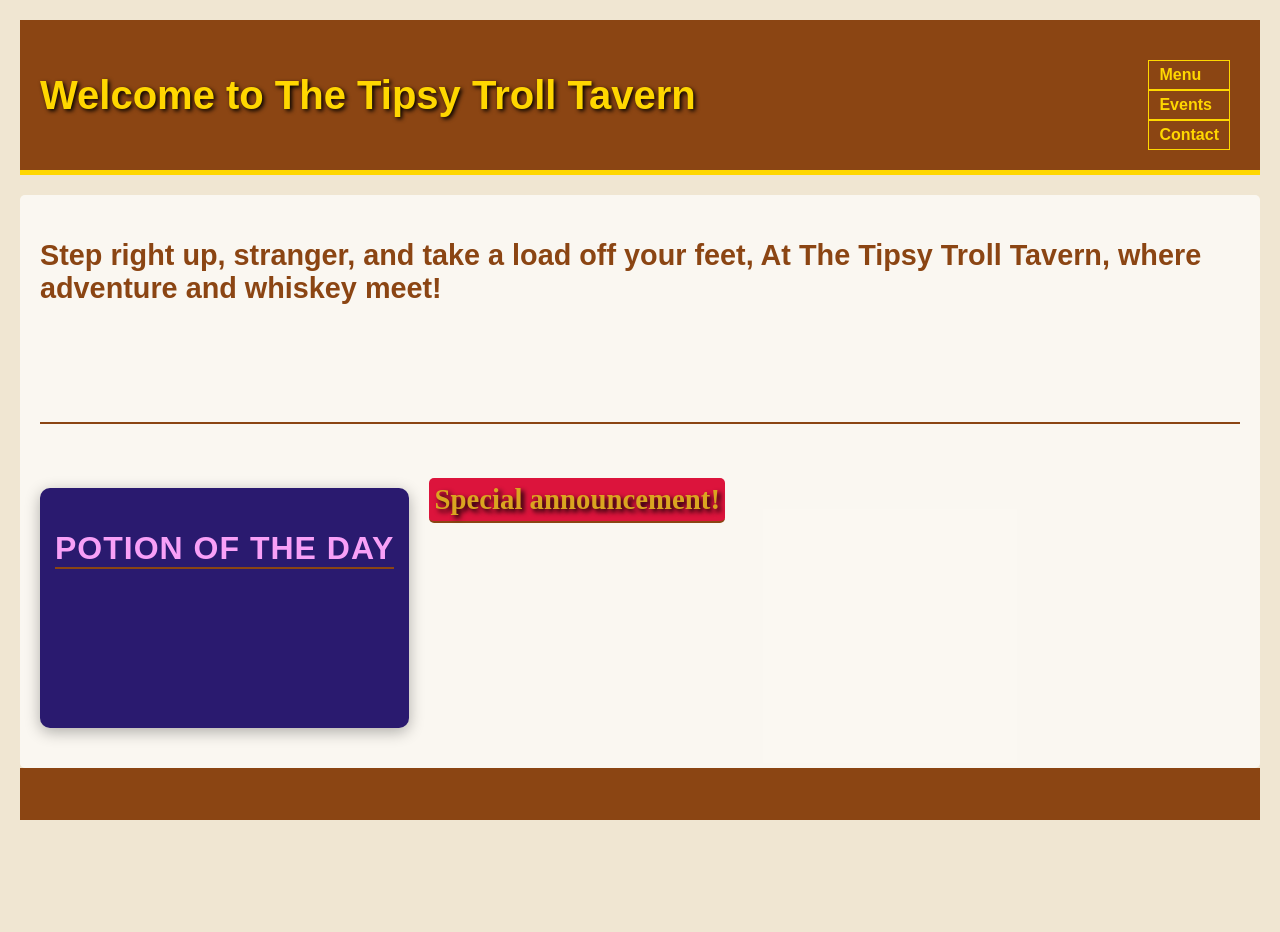
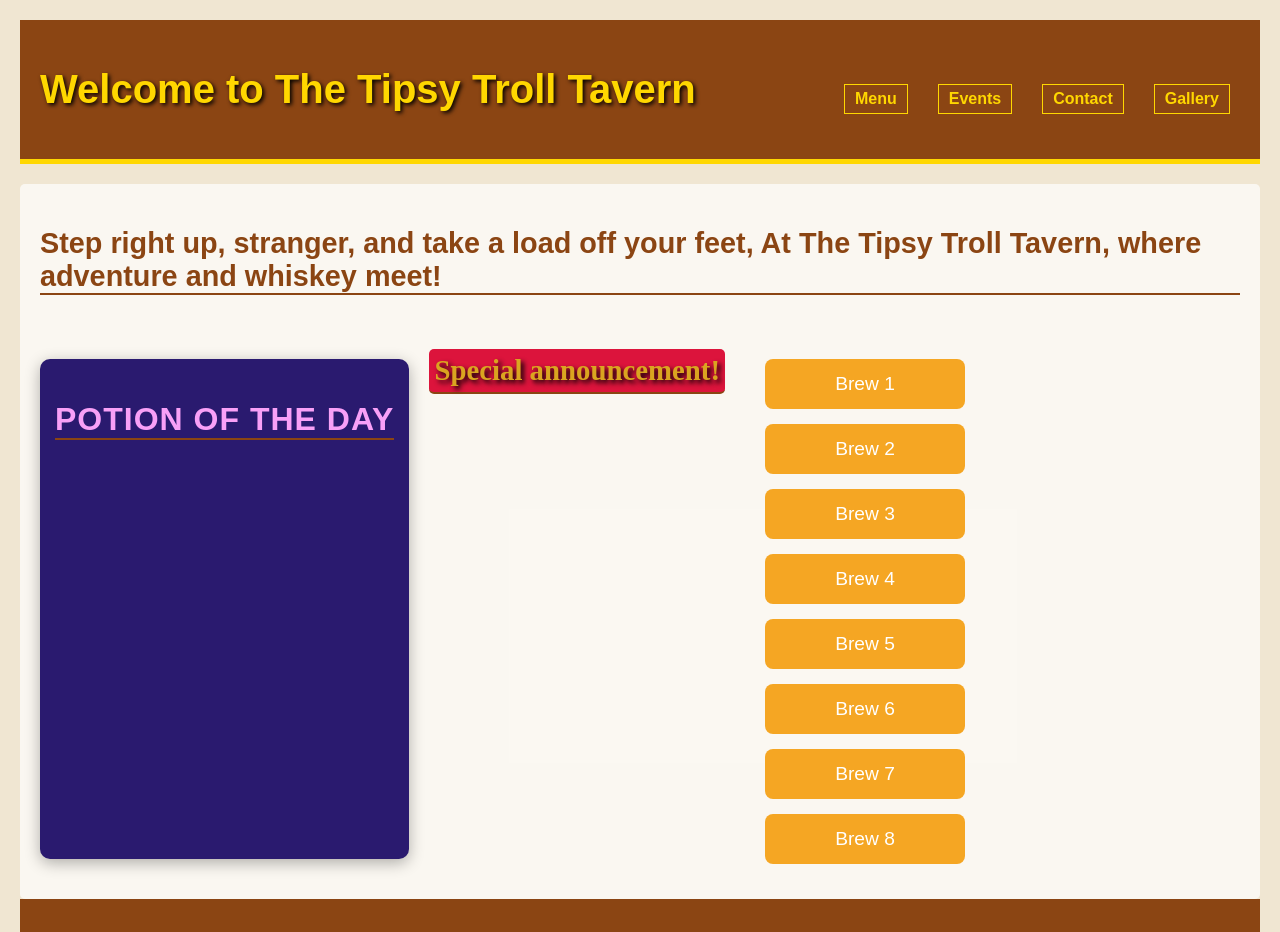
Before and after one commit to Rebecca-kodehode/TipsyTroll, a plain HTML site: page index.html in a window 1280 px wide. Shown: the top 932 px of the page. Before the commit the page ends 840 px from the top, so only its background shows below. Drawn offline with Linux system fonts and the light colour scheme.

Commit message:
brew scroll

```diff
--- a/index.html
+++ b/index.html
@@ -10,8 +10,8 @@
     <header>
       <h1>Welcome to The Tipsy Troll Tavern</h1>
       <nav>
-        <a href="#menu">Menu</a> <a href="#events">Events</a>
-        <a href="#contact">Contact</a>
+        <a href="menu.html">Menu</a> <a href="event.html">Events</a>
+        <a href="contact.html">Contact</a> <a href="gallery.html">Gallery</a>
       </nav>
     </header>
     <main>
@@ -26,6 +26,17 @@
         <h2>Special announcement!</h2>
         <p><!--what is the announcement?--></p>
       </div>
+      <div class="brews-container">
+        <div class="brew-item">Brew 1</div>
+        <div class="brew-item">Brew 2</div>
+        <div class="brew-item">Brew 3</div>
+        <div class="brew-item">Brew 4</div>
+        <div class="brew-item">Brew 5</div>
+        <div class="brew-item">Brew 6</div>
+        <div class="brew-item">Brew 7</div>
+        <div class="brew-item">Brew 8</div>
+        <div class="brew-item">Brew 9</div>
+      </div>
     </main>
     <footer>
       <p></p>
--- a/style.css
+++ b/style.css
@@ -28,6 +28,8 @@ body {
 
   nav {
     margin-top: 20px;
+    display: flex;
+    gap: 10px;
   }
 
   nav a {
@@ -61,11 +63,12 @@ body {
     margin-bottom: 30px;
     padding: 15px;
     border: 1px solid #8b4513;
-    flex: 1;
+    flex: 1 1 300px;
     display: flex;
     flex-wrap: wrap;
     gap: 20px;
     padding: 20px;
+    flex-direction: column;
   }
 
   h2 {
@@ -154,3 +157,30 @@ body {
     padding: 10px;
     border: 1px solid #ffd700;
   }
+
+ /* Base Styles for All Screens */
+.brews-container {
+  max-height: 100px; /* Limit the height of the container */
+  overflow-y: auto;  /* Enable vertical scrolling */
+  padding: 20px;
+}
+
+.brew-item {
+  background-color: #f5a623; /* Example color */
+  border-radius: 8px;
+  height: 50px; /* Fixed height for each item */
+  width: 200px;
+  display: flex;
+  align-items: center;
+  justify-content: center;
+  color: white;
+  font-size: 1.2rem;
+  margin-bottom: 15px; /* Space between items */
+}
+
+/* Media Query to Adjust the Layout for Larger Screens */
+@media (min-width: 768px) {
+  .brews-container {
+    max-height: 500px; /* A slightly larger height on larger screens */
+  }
+}
```
Also changed, not shown: contact.html (added, +9 -0 lines), event.html (added, +9 -0 lines), gallery.html (added, +9 -0 lines), menu.html (added, +9 -0 lines).
